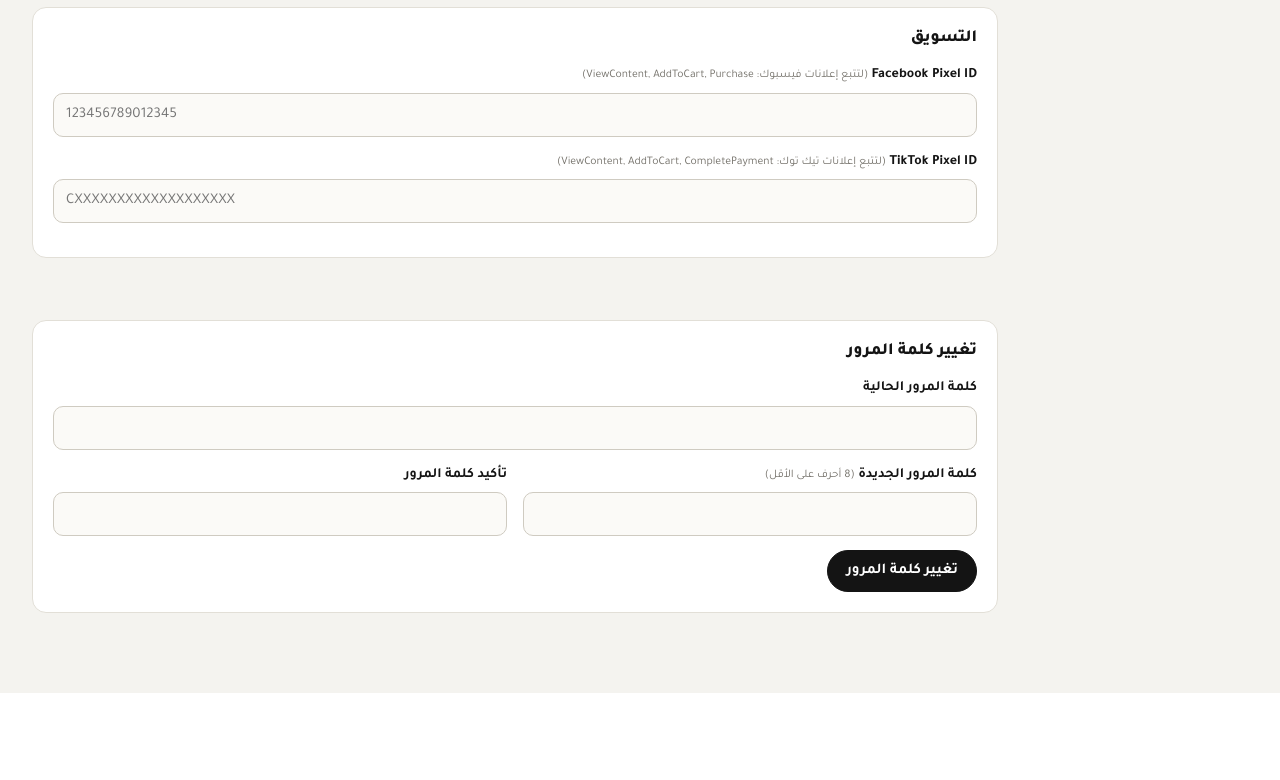
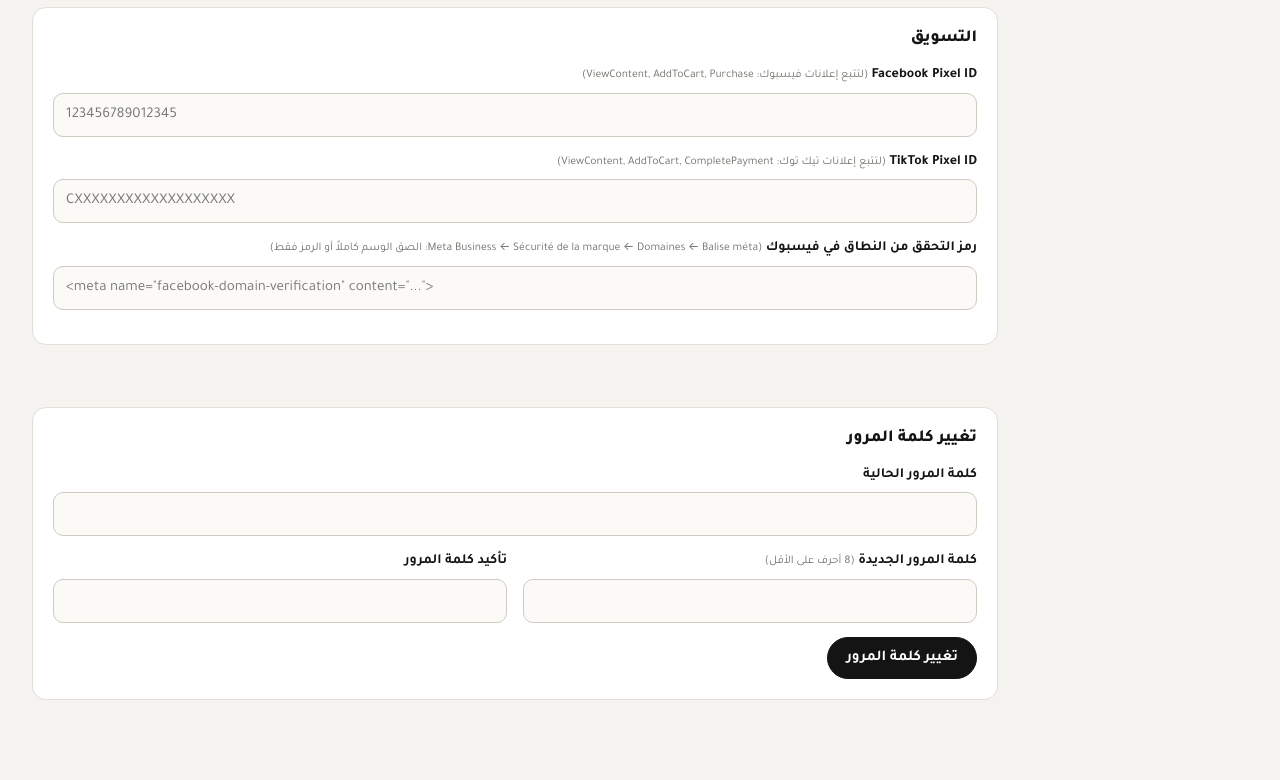
Before and after one commit to sifou-phone/Store, a Node project: template views/admin/settings.ejs in a window 1280 px wide. Shown: the part 1613-2393 px from the top of the page. Before the commit the page ends 2306 px from the top, so only its background shows below. Run offline with Node 20 templates, Linux system fonts and the light colour scheme; most values are stand-ins (such as "Sample title", 1, 10 or a date in 2020).

Commit message:
Add Facebook domain verification field to settings
The owner pastes Meta's verification meta tag (or just its code) in the
marketing settings; the shop prints it in every page's head.

Co-Authored-By: Claude Opus 5.5 <noreply@anthropic.com>
Claude-Session: https://claude.ai/code/session_01EQaVj1AgxtcSTMa1h5aVs4

```diff
--- a/src/db.js
+++ b/src/db.js
@@ -164,6 +164,7 @@ const DEFAULT_SETTINGS = {
   currency: 'دج',
   fb_pixel_id: '',
   tiktok_pixel_id: '',
+  fb_domain_verification: '',
   telegram_token: '',
   telegram_chat_id: '',
   policy_text:
--- a/src/routes/admin.js
+++ b/src/routes/admin.js
@@ -472,7 +472,7 @@ router.post('/shipping', (req, res) => {
 
 // ------------------------------------------------------------- settings
 const SETTING_FIELDS = ['store_name', 'tagline', 'announcement', 'phone', 'whatsapp', 'facebook', 'instagram',
-  'tiktok', 'address', 'currency', 'fb_pixel_id', 'tiktok_pixel_id', 'telegram_token', 'telegram_chat_id', 'policy_text',
+  'tiktok', 'address', 'currency', 'fb_pixel_id', 'tiktok_pixel_id', 'fb_domain_verification', 'telegram_token', 'telegram_chat_id', 'policy_text',
   'tagline_fr', 'announcement_fr', 'policy_text_fr'];
 const SOCIAL_FIELDS = ['facebook', 'instagram', 'tiktok'];
 
@@ -488,6 +488,8 @@ router.post('/settings', (req, res) => {
     if (key.startsWith('telegram_')) value = value.replace(/\s+/g, '');
     // Pixel IDs are plain letters and digits; anything else is a copy-paste slip.
     if (key.endsWith('_pixel_id')) value = value.replace(/[^A-Za-z0-9]/g, '');
+    // Meta gives a whole <meta ... content="code"> tag; only the code is kept.
+    if (key === 'fb_domain_verification') value = (/content=["']?([^"'\s>]+)/i.exec(value)?.[1] ?? value).replace(/[^A-Za-z0-9]/g, '');
     // Accept "facebook.com/page" as well as full links.
     if (SOCIAL_FIELDS.includes(key) && value && !/^https?:\/\//i.test(value)) value = `https://${value}`;
     setSetting(key, value);
--- a/views/admin/settings.ejs
+++ b/views/admin/settings.ejs
@@ -46,6 +46,8 @@
       <input name="fb_pixel_id" value="<%= settings.fb_pixel_id %>" dir="ltr" inputmode="numeric" placeholder="123456789012345"></label>
     <label class="field"><span>TikTok Pixel ID <small>(لتتبع إعلانات تيك توك: ViewContent, AddToCart, CompletePayment)</small></span>
       <input name="tiktok_pixel_id" value="<%= settings.tiktok_pixel_id %>" dir="ltr" autocomplete="off" placeholder="CXXXXXXXXXXXXXXXXXXX"></label>
+    <label class="field"><span>رمز التحقق من النطاق في فيسبوك <small>(Meta Business ← Sécurité de la marque ← Domaines ← Balise méta: الصق الوسم كاملاً أو الرمز فقط)</small></span>
+      <input name="fb_domain_verification" value="<%= settings.fb_domain_verification %>" dir="ltr" autocomplete="off" placeholder='<meta name="facebook-domain-verification" content="...">'></label>
   </section>
 
   <div class="sticky-actions end"><button class="btn btn-dark" type="submit"><%- icon('check') %>حفظ الإعدادات</button></div>
--- a/views/partials/head.ejs
+++ b/views/partials/head.ejs
@@ -5,6 +5,7 @@
   <meta name="viewport" content="width=device-width, initial-scale=1, viewport-fit=cover">
   <title><%= title ? `${title} | ${settings.store_name}` : `${settings.store_name} — ${loc(settings, 'tagline')}` %></title>
   <meta name="description" content="<%= locals.description || loc(settings, 'tagline') %>">
+  <% if (settings.fb_domain_verification) { %><meta name="facebook-domain-verification" content="<%= settings.fb_domain_verification %>"><% } %>
   <% if (locals.noindex) { %><meta name="robots" content="noindex"><% } %>
   <meta property="og:type" content="website">
   <meta property="og:locale" content="<%= lang === 'fr' ? 'fr_DZ' : 'ar_DZ' %>">
```
Also changed, not shown: test/store.test.js (+16 -0 lines).
